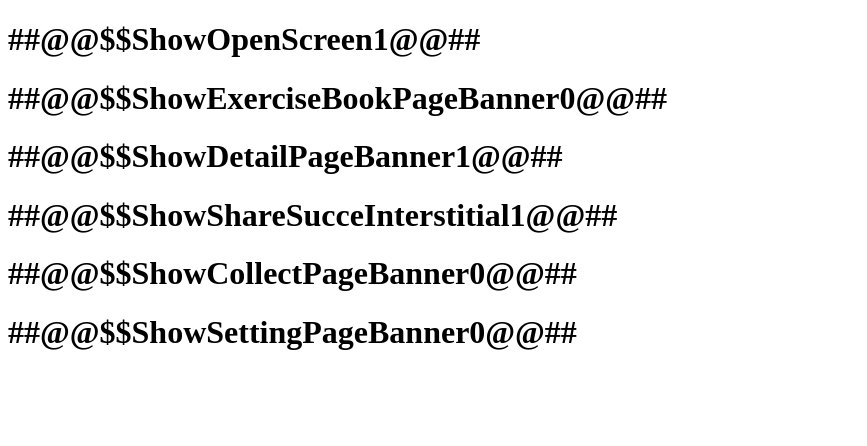
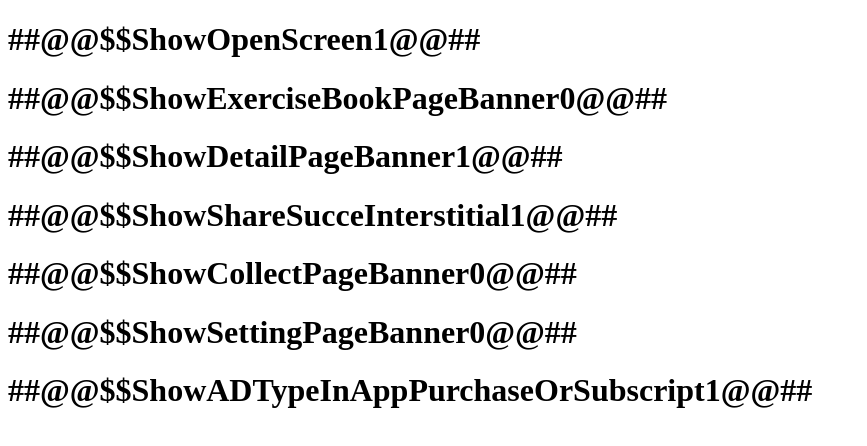
Before and after one commit to oneWarcraft/oneWarcraft.github.io, a plain HTML site: page MyStokeOrderRemoteConfigure.html in a window 1280 px wide. Shown: the whole page, without its empty margins (0-867 px from the left). Drawn offline with Linux system fonts and the light colour scheme.

Commit message:
Update MyStokeOrderRemoteConfigure.html

```diff
--- a/MyStokeOrderRemoteConfigure.html
+++ b/MyStokeOrderRemoteConfigure.html
@@ -18,7 +18,8 @@
 <h1>##@@$$ShowCollectPageBanner0@@##</h1>
 <!-- Setting页面尽量不要显示广告 -->
 <h1>##@@$$ShowSettingPageBanner0@@##</h1>
-
+<!-- 显示内购广告还是订阅广告购买功能 1内购 0订阅 -->
+<h1>##@@$$ShowADTypeInAppPurchaseOrSubscript1@@##</h1>
 
 </body>
 </html>
```
